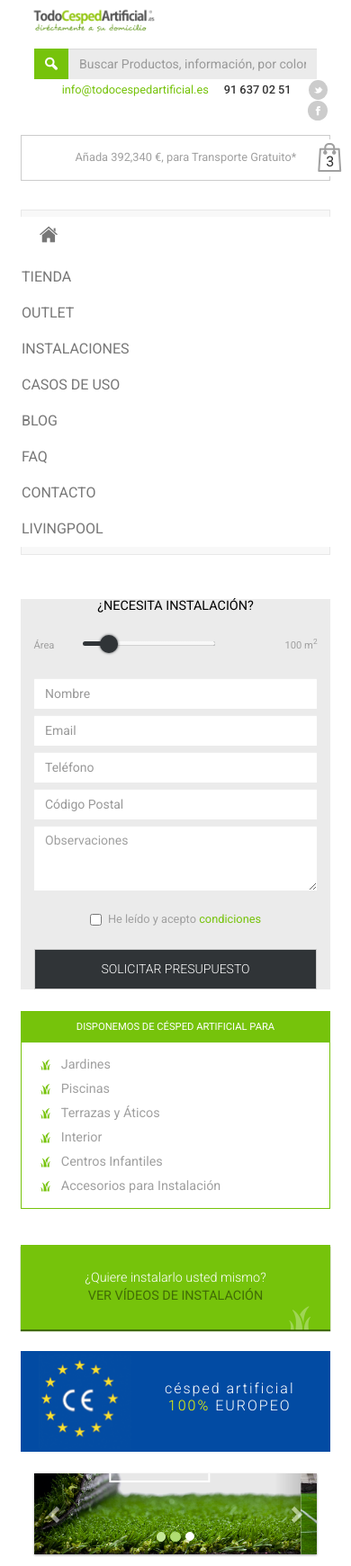
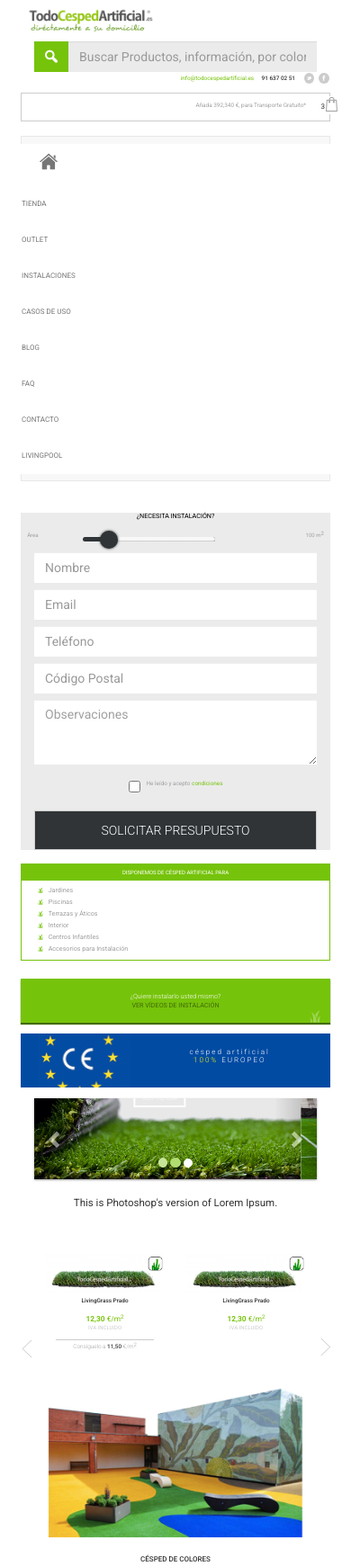
Before and after one commit to miktown/cesped, a website: page index.html in a window 390 px wide. Shown: the top 1741 px of the page at 90% size. Drawn offline with nearby package versions, Linux system fonts and the light colour scheme.

Commit message:
hd cesped

```diff
--- a/index.html
+++ b/index.html
@@ -38,7 +38,7 @@
 
 					<div class="col-sm-12 main-logo"> <!-- logo -->
 						<a href="#">
-							<figure class="logo-header">
+							<figure class="logo-header hvr-hang">
 								<img src="img/todocespedartificial-logo.png" alt="logotipo todocespedartificial">
 							</figure>
 						</a>
@@ -426,7 +426,7 @@
 		<!-- producto -->
 		  <div class="item hvr-grow" itemscope itemtype="http://schema.org/Product">
 		  	<figure>
-		  		<img itemprop="image" src="img/cesped-producto.png" alt="cesped producto"/>
+		  		<img itemprop="image" src="img/cesped-producto2.png" alt="cesped producto"/>
 		  	</figure>
 			<p class="nombre-producto" itemprop="name">LivingGrass Prado</p>
 			<div itemprop="offers" itemscope itemtype="http://schema.org/Offer">
@@ -444,7 +444,7 @@
 		  <!-- producto -->
 		  <div class="item hvr-grow" itemscope itemtype="http://schema.org/Product">
 		  	<figure>
-		  		<img itemprop="image" src="img/cesped-producto.png" alt="cesped producto"/>
+		  		<img itemprop="image" src="img/cesped-producto2.png" alt="cesped producto"/>
 		  	</figure>
 			<p class="nombre-producto" itemprop="name">LivingGrass Prado</p>
 			<div itemprop="offers" itemscope itemtype="http://schema.org/Offer">
@@ -458,7 +458,7 @@
 		  <!-- producto -->
 		  <div class="item hvr-grow" itemscope itemtype="http://schema.org/Product">
 		  	<figure>
-		  		<img itemprop="image" src="img/cesped-producto.png" alt="cesped producto"/>
+		  		<img itemprop="image" src="img/cesped-producto2.png" alt="cesped producto"/>
 		  	</figure>
 			<p class="nombre-producto" itemprop="name">LivingGrass Prado</p>
 			<div itemprop="offers" itemscope itemtype="http://schema.org/Offer">
@@ -476,7 +476,7 @@
 		  <!-- producto -->
 		  <div class="item hvr-grow" itemscope itemtype="http://schema.org/Product">
 		  	<figure>
-		  		<img itemprop="image" src="img/cesped-producto.png" alt="cesped producto"/>
+		  		<img itemprop="image" src="img/cesped-producto2.png" alt="cesped producto"/>
 		  	</figure>
 			<p class="nombre-producto" itemprop="name">LivingGrass Prado</p>
 			<div itemprop="offers" itemscope itemtype="http://schema.org/Offer">
@@ -494,7 +494,7 @@
 		  <!-- producto -->
 		  <div class="item hvr-grow" itemscope itemtype="http://schema.org/Product">
 		  	<figure>
-		  		<img itemprop="image" src="img/cesped-producto.png" alt="cesped producto"/>
+		  		<img itemprop="image" src="img/cesped-producto2.png" alt="cesped producto"/>
 		  	</figure>
 			<p class="nombre-producto" itemprop="name">LivingGrass Prado</p>
 			<div itemprop="offers" itemscope itemtype="http://schema.org/Offer">
@@ -555,7 +555,7 @@
 		<!-- producto -->
 		  <div class="item hvr-grow" itemscope itemtype="http://schema.org/Product">
 		  	<figure>
-		  		<img itemprop="image" src="img/cesped-producto.png" alt="cesped producto"/>
+		  		<img itemprop="image" src="img/cesped-producto2.png" alt="cesped producto"/>
 		  	</figure>
 			<p class="nombre-producto" itemprop="name">LivingGrass Prado</p>
 			<div itemprop="offers" itemscope itemtype="http://schema.org/Offer">
@@ -573,7 +573,7 @@
 		  <!-- producto -->
 		  <div class="item hvr-grow" itemscope itemtype="http://schema.org/Product">
 		  	<figure>
-		  		<img itemprop="image" src="img/cesped-producto.png" alt="cesped producto"/>
+		  		<img itemprop="image" src="img/cesped-producto2.png" alt="cesped producto"/>
 		  	</figure>
 			<p class="nombre-producto" itemprop="name">LivingGrass Prado</p>
 			<div itemprop="offers" itemscope itemtype="http://schema.org/Offer">
@@ -591,7 +591,7 @@
 		  <!-- producto -->
 		  <div class="item hvr-grow" itemscope itemtype="http://schema.org/Product">
 		  	<figure>
-		  		<img itemprop="image" src="img/cesped-producto.png" alt="cesped producto"/>
+		  		<img itemprop="image" src="img/cesped-producto2.png" alt="cesped producto"/>
 		  	</figure>
 			<p class="nombre-producto" itemprop="name">LivingGrass Prado</p>
 			<div itemprop="offers" itemscope itemtype="http://schema.org/Offer">
@@ -609,7 +609,7 @@
 		  <!-- producto -->
 		  <div class="item hvr-grow" itemscope itemtype="http://schema.org/Product">
 		  	<figure>
-		  		<img itemprop="image" src="img/cesped-producto.png" alt="cesped producto"/>
+		  		<img itemprop="image" src="img/cesped-producto2.png" alt="cesped producto"/>
 		  	</figure>
 			<p class="nombre-producto" itemprop="name">LivingGrass Prado</p>
 			<div itemprop="offers" itemscope itemtype="http://schema.org/Offer">
@@ -624,7 +624,7 @@
 		  <!-- producto -->
 		  <div class="item hvr-grow" itemscope itemtype="http://schema.org/Product">
 		  	<figure>
-		  		<img itemprop="image" src="img/cesped-producto.png" alt="cesped producto"/>
+		  		<img itemprop="image" src="img/cesped-producto2.png" alt="cesped producto"/>
 		  	</figure>
 			<p class="nombre-producto" itemprop="name">LivingGrass Prado</p>
 			<div itemprop="offers" itemscope itemtype="http://schema.org/Offer">
@@ -642,7 +642,7 @@
 		  <!-- producto -->
 		  <div class="item hvr-grow" itemscope itemtype="http://schema.org/Product">
 		  	<figure>
-		  		<img itemprop="image" src="img/cesped-producto.png" alt="cesped producto"/>
+		  		<img itemprop="image" src="img/cesped-producto2.png" alt="cesped producto"/>
 		  	</figure>
 			<p class="nombre-producto" itemprop="name">LivingGrass Prado</p>
 			<div itemprop="offers" itemscope itemtype="http://schema.org/Offer">
@@ -660,7 +660,7 @@
 		  <!-- producto -->
 		  <div class="item hvr-grow" itemscope itemtype="http://schema.org/Product">
 		  	<figure>
-		  		<img itemprop="image" src="img/cesped-producto.png" alt="cesped producto"/>
+		  		<img itemprop="image" src="img/cesped-producto2.png" alt="cesped producto"/>
 		  	</figure>
 			<p class="nombre-producto" itemprop="name">LivingGrass Prado</p>
 			<div itemprop="offers" itemscope itemtype="http://schema.org/Offer">
@@ -697,7 +697,7 @@
 		<!-- producto -->
 		  <div class="item hvr-grow" itemscope itemtype="http://schema.org/Product">
 		  	<figure>
-		  		<img itemprop="image" src="img/cesped-producto.png" alt="cesped producto"/>
+		  		<img itemprop="image" src="img/cesped-producto2.png" alt="cesped producto"/>
 		  	</figure>
 			<p class="nombre-producto" itemprop="name">LivingGrass Prado</p>
 			<div itemprop="offers" itemscope itemtype="http://schema.org/Offer">
@@ -715,7 +715,7 @@
 		  <!-- producto -->
 		  <div class="item hvr-grow" itemscope itemtype="http://schema.org/Product">
 		  	<figure>
-		  		<img itemprop="image" src="img/cesped-producto.png" alt="cesped producto"/>
+		  		<img itemprop="image" src="img/cesped-producto2.png" alt="cesped producto"/>
 		  	</figure>
 			<p class="nombre-producto" itemprop="name">LivingGrass Prado</p>
 			<div itemprop="offers" itemscope itemtype="http://schema.org/Offer">
@@ -733,7 +733,7 @@
 		  <!-- producto -->
 		  <div class="item hvr-grow" itemscope itemtype="http://schema.org/Product">
 		  	<figure>
-		  		<img itemprop="image" src="img/cesped-producto.png" alt="cesped producto"/>
+		  		<img itemprop="image" src="img/cesped-producto2.png" alt="cesped producto"/>
 		  	</figure>
 			<p class="nombre-producto" itemprop="name">LivingGrass Prado</p>
 			<div itemprop="offers" itemscope itemtype="http://schema.org/Offer">
@@ -751,7 +751,7 @@
 		  <!-- producto -->
 		  <div class="item hvr-grow" itemscope itemtype="http://schema.org/Product">
 		  	<figure>
-		  		<img itemprop="image" src="img/cesped-producto.png" alt="cesped producto"/>
+		  		<img itemprop="image" src="img/cesped-producto2.png" alt="cesped producto"/>
 		  	</figure>
 			<p class="nombre-producto" itemprop="name">LivingGrass Prado</p>
 			<div itemprop="offers" itemscope itemtype="http://schema.org/Offer">
@@ -769,7 +769,7 @@
 		  <!-- producto -->
 		  <div class="item hvr-grow" itemscope itemtype="http://schema.org/Product">
 		  	<figure>
-		  		<img itemprop="image" src="img/cesped-producto.png" alt="cesped producto"/>
+		  		<img itemprop="image" src="img/cesped-producto2.png" alt="cesped producto"/>
 		  	</figure>
 			<p class="nombre-producto" itemprop="name">LivingGrass Prado</p>
 			<div itemprop="offers" itemscope itemtype="http://schema.org/Offer">
@@ -787,7 +787,7 @@
 		  <!-- producto -->
 		  <div class="item hvr-grow" itemscope itemtype="http://schema.org/Product">
 		  	<figure>
-		  		<img itemprop="image" src="img/cesped-producto.png" alt="cesped producto"/>
+		  		<img itemprop="image" src="img/cesped-producto2.png" alt="cesped producto"/>
 		  	</figure>
 			<p class="nombre-producto" itemprop="name">LivingGrass Prado</p>
 			<div itemprop="offers" itemscope itemtype="http://schema.org/Offer">
@@ -805,7 +805,7 @@
 		  <!-- producto -->
 		  <div class="item hvr-grow" itemscope itemtype="http://schema.org/Product">
 		  	<figure>
-		  		<img itemprop="image" src="img/cesped-producto.png" alt="cesped producto"/>
+		  		<img itemprop="image" src="img/cesped-producto2.png" alt="cesped producto"/>
 		  	</figure>
 			<p class="nombre-producto" itemprop="name">LivingGrass Prado</p>
 			<div itemprop="offers" itemscope itemtype="http://schema.org/Offer">
@@ -839,7 +839,7 @@
 		<aside class="asidecasos">
 			<section class="row casossection"><!-- casos de uso -->
 				<div class="col-md-4 casoswrap">
-				<figure class="figurecasos">
+				<figure class="figurecasos hvr-buzz-out">
 					<img src="img/casos1.png" alt="casos" />
 				</figure>
 					<h2 class="h2casos">LOREM IPSUM PROIN</h2>
@@ -847,7 +847,7 @@
 					<a href="#" class="acasos">Más Aplicaciones ➝</a>
 				</div>
 				<div class="col-md-4 casoswrap">
-				<figure class="figurecasos">
+				<figure class="figurecasos hvr-buzz-out">
 					<img src="img/casos2.png" alt="casos" />
 				</figure>
 					<h2 class="h2casos">LOREM IPSUM PROIN</h2>
@@ -855,7 +855,7 @@
 					<a href="#" class="acasos">Más Aplicaciones ➝</a>
 				</div>
 				<div class="col-md-4 casoswrap">
-				<figure class="figurecasos">
+				<figure class="figurecasos hvr-buzz-out">
 					<img src="img/casos3.png" alt="casos" />
 				</figure>
 					<h2 class="h2casos">LOREM IPSUM PROIN</h2>
@@ -875,12 +875,12 @@
 						</h2>
 						<p class="pclientes">This is Photoshop's version  of Lorem Ipsum. Proin gravida nibh vel velit auctor aliquet. Aenean sollicitudin, lorem quis bibendum auctor, nisi elit consequat ipsum, nec sagittis sem nibh id elit. Duis sed odio sit amet nibh vulputate cursus a sit amet mauris. Morbi accumsan ipsum velit. Nam nec tellus a odio tincidunt auctor a ornare odio. Sed non  mauris vitae erat consequat auctor eu in elit</p>
 						<div class="imagenes-clientes">
-							<figure class="imagenes-clientes-figure"><img src="img/cliente1.png" alt="cliente 1"></figure>
-							<figure class="imagenes-clientes-figure"><img src="img/cliente2.png" alt="cliente 1"></figure>
-							<figure class="imagenes-clientes-figure"><img src="img/cliente3.png" alt="cliente 1"></figure>
-							<figure class="imagenes-clientes-figure"><img src="img/cliente4.png" alt="cliente 1"></figure>
-							<figure class="imagenes-clientes-figure"><img src="img/cliente5.png" alt="cliente 1"></figure>
-							<figure class="imagenes-clientes-figure"><img src="img/cliente6.png" alt="cliente 1"></figure>
+							<figure class="imagenes-clientes-figure hvr-hang"><img src="img/cliente1.png" alt="cliente 1"></figure>
+							<figure class="imagenes-clientes-figure hvr-hang"><img src="img/cliente2.png" alt="cliente 1"></figure>
+							<figure class="imagenes-clientes-figure hvr-hang"><img src="img/cliente3.png" alt="cliente 1"></figure>
+							<figure class="imagenes-clientes-figure hvr-hang"><img src="img/cliente4.png" alt="cliente 1"></figure>
+							<figure class="imagenes-clientes-figure hvr-hang"><img src="img/cliente5.png" alt="cliente 1"></figure>
+							<figure class="imagenes-clientes-figure hvr-hang"><img src="img/cliente6.png" alt="cliente 1"></figure>
 						</div>
 					</div>
 				</div>
@@ -1016,9 +1016,14 @@
 			sliderObj.on('slide', function(ev){
 				wrapDataSlider.html(ev.value);
 			});
+			sliderObj.on('slideStop', function(ev){
+				wrapDataSlider.html(ev.newValue);
+			});
 
 
-			setTimeout(colocarFlecha,10);
+
+
+			setTimeout(colocarFlecha,100);
 			$( window ).resize(colocarFlecha);
 
 			$(document).on('click', '.yamm .dropdown-menu', function(e) {
--- a/stylus/general.styl
+++ b/stylus/general.styl
@@ -5,3 +5,8 @@ body
 	padding-bottom 1.5em
 a
 	cursor pointer
+
+
+@media (max-width: 991px)
+	body
+		font-size .5em
--- a/stylus/mega-menu.styl
+++ b/stylus/mega-menu.styl
@@ -62,6 +62,7 @@
 		font-size 1em
 		color verdecesped
 	.lista-megamenu-imagenes-vertical
+
 		text-decoration none
 		list-style none
 		padding 0
@@ -69,6 +70,10 @@
 	.lista-megamenu-imagenes-vertical li
 		margin-bottom .8em
 		text-align center
+	.lista-megamenu-imagenes-vertical li figure
+		max-width 100px
+		height auto
+		overflow hidden
 	.lista-megamenu-imagenes-vertical li:last-child
 		margin-bottom 0
 
--- a/stylus/menu.styl
+++ b/stylus/menu.styl
@@ -19,6 +19,7 @@
 			color navMenuItem
 		.cesped-menu-item:first-child
 			margin-left 0
+			min-width: 5em;
 		.navbar-nav
 			width: 100%
 			text-align: center
```
Also changed, not shown: css/style.css, css/style.min.css, img/cesped-producto2.png (added).
